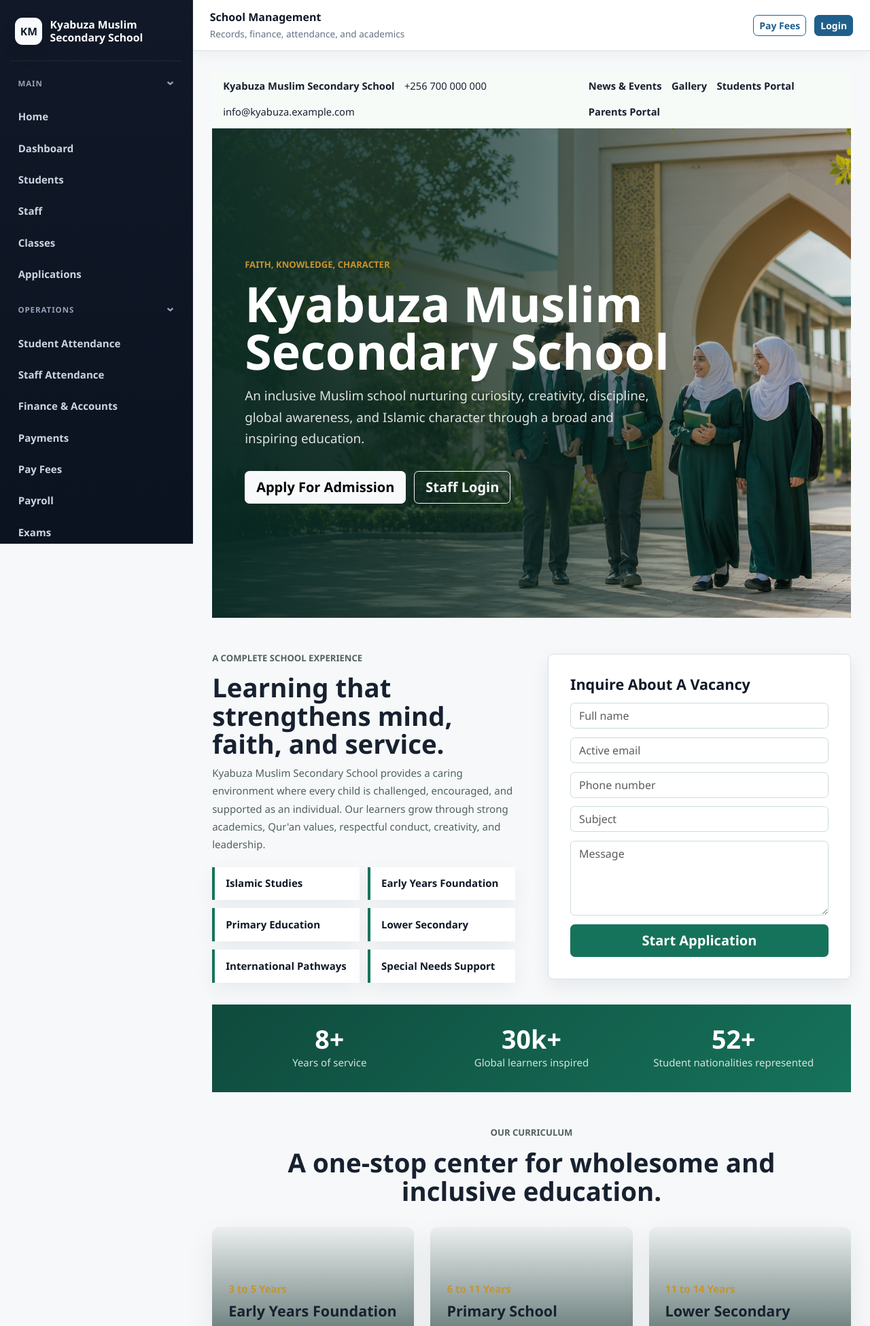
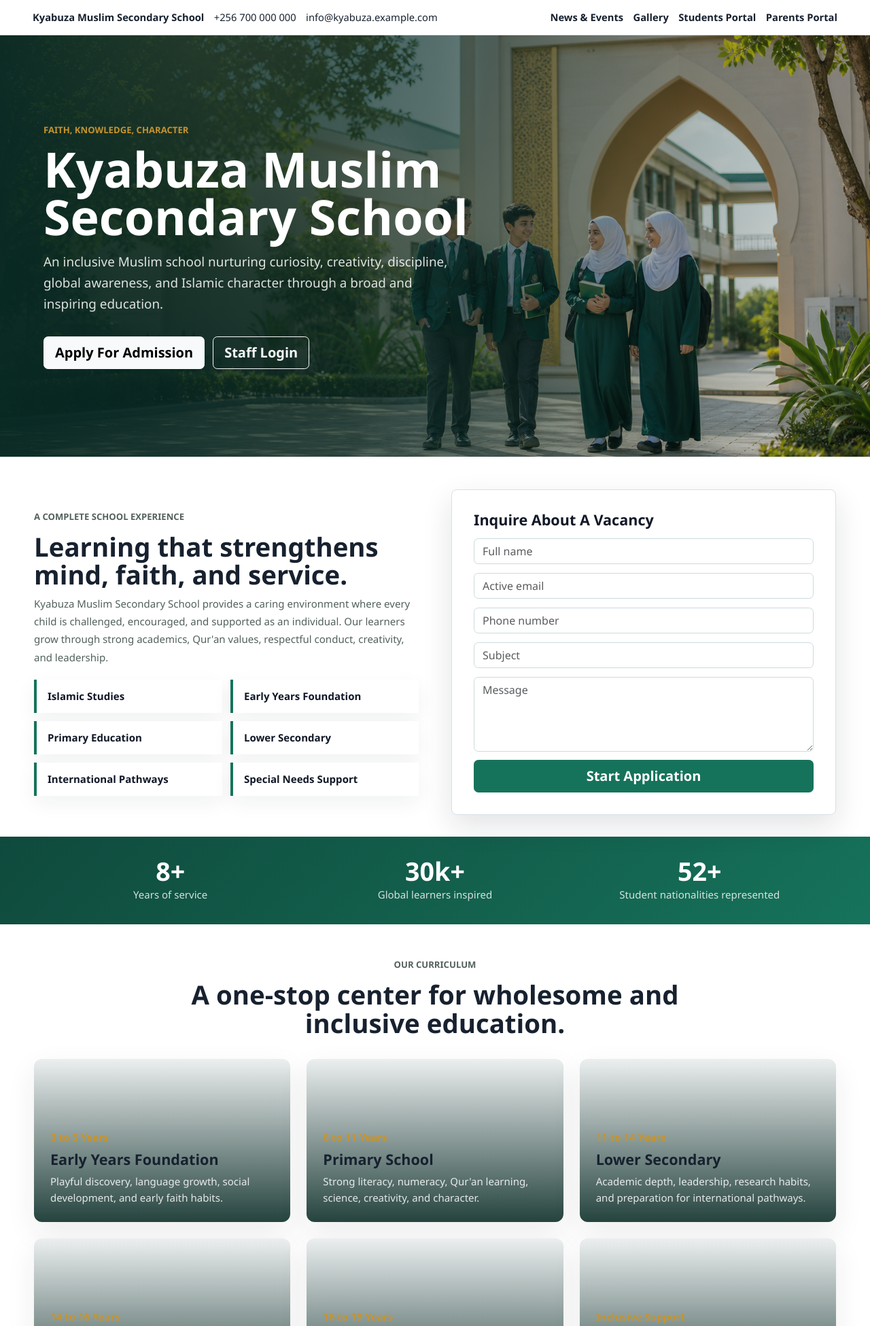
Before and after one commit to Turyatemba-silaj/schoolmanagementsystem, a Django app: page / in a window 1280 px wide. Shown: the top 1951 px of the page at 68% size. Run offline with Django 5.2, Linux system fonts and the light colour scheme.

Commit message:
all changes

```diff
--- a/static/core/css/site.css
+++ b/static/core/css/site.css
@@ -1780,3 +1780,66 @@ body {
 .public-footer {
     border-radius: 0;
 }
+
+.public-shell {
+    min-height: 100vh;
+    background: #fff;
+}
+
+.public-shell .app-content {
+    max-width: none;
+    padding: 0;
+}
+
+.public-messages {
+    position: fixed;
+    top: 1rem;
+    left: 50%;
+    width: min(92vw, 760px);
+    transform: translateX(-50%);
+    z-index: 30;
+}
+
+.public-shell .public-top-strip {
+    min-height: 52px;
+    padding: 0.7rem clamp(1rem, 4vw, 3rem);
+    background: #fff;
+}
+
+.public-shell .home-hero {
+    min-height: 620px;
+    padding: clamp(5rem, 8vw, 7rem) clamp(1rem, 5vw, 4rem);
+}
+
+.public-shell .home-section,
+.public-shell .home-band,
+.public-shell .partners-band {
+    width: min(1180px, calc(100% - 2rem));
+    margin-left: auto;
+    margin-right: auto;
+}
+
+.public-shell .public-moments,
+.public-shell .public-stats,
+.public-shell .public-footer {
+    width: 100%;
+}
+
+.public-shell .public-stats {
+    padding-left: clamp(1rem, 5vw, 4rem);
+    padding-right: clamp(1rem, 5vw, 4rem);
+}
+
+.public-shell .public-inquiry {
+    box-shadow: 0 16px 44px rgba(17, 24, 39, 0.12);
+}
+
+.public-shell .home-band,
+.public-shell .partners-band {
+    border: 1px solid var(--app-border);
+}
+
+.public-shell .public-footer {
+    padding-left: clamp(1rem, 5vw, 4rem);
+    padding-right: clamp(1rem, 5vw, 4rem);
+}
--- a/templates/core/base.html
+++ b/templates/core/base.html
@@ -9,6 +9,7 @@
     <link href="{% static 'core/css/site.css' %}" rel="stylesheet">
 </head>
 <body>
+{% if user.is_authenticated %}
 <div class="app-shell">
     <aside class="app-sidebar">
         <a class="app-brand" href="{% url 'home' %}">
@@ -18,10 +19,7 @@
 
         <nav class="app-nav app-nav--dropdown" aria-label="Sidebar navigation">
             <details class="app-menu" open>
-                <summary>
-                    <span>Main</span>
-                    <span class="app-menu__chevron">&rsaquo;</span>
-                </summary>
+                <summary><span>Main</span><span class="app-menu__chevron">&rsaquo;</span></summary>
                 <div class="app-menu__items">
                     <a href="{% url 'home' %}"><span>Home</span></a>
                     <a href="{% url 'dashboard' %}"><span>Dashboard</span></a>
@@ -33,10 +31,7 @@
             </details>
 
             <details class="app-menu" open>
-                <summary>
-                    <span>Operations</span>
-                    <span class="app-menu__chevron">&rsaquo;</span>
-                </summary>
+                <summary><span>Operations</span><span class="app-menu__chevron">&rsaquo;</span></summary>
                 <div class="app-menu__items">
                     <a href="{% url 'attendance_marking' %}"><span>Student Attendance</span></a>
                     <a href="{% url 'staff_attendance_marking' %}"><span>Staff Attendance</span></a>
@@ -50,10 +45,7 @@
             </details>
 
             <details class="app-menu">
-                <summary>
-                    <span>System</span>
-                    <span class="app-menu__chevron">&rsaquo;</span>
-                </summary>
+                <summary><span>System</span><span class="app-menu__chevron">&rsaquo;</span></summary>
                 <div class="app-menu__items">
                     <a href="{% url 'manage_index' %}"><span>Manage Tables</span></a>
                     <a href="{% url 'manage_model_list' 'audit-logs' %}"><span>Audit Logs</span></a>
@@ -69,31 +61,35 @@
                 <span>Records, finance, attendance, and academics</span>
             </div>
             <div class="app-user">
-                {% if user.is_authenticated %}
-                    <span>Hello, {{ user.username }}</span>
-                    <form method="post" action="{% url 'logout' %}">
-                        {% csrf_token %}
-                        <button type="submit" class="btn btn-sm btn-outline-primary">Logout</button>
-                    </form>
-                {% else %}
-                    <a class="btn btn-sm btn-outline-primary" href="{% url 'payee_login' %}">Pay Fees</a>
-                    <a class="btn btn-sm btn-primary" href="{% url 'login' %}">Login</a>
-                {% endif %}
+                <span>Hello, {{ user.username }}</span>
+                <form method="post" action="{% url 'logout' %}">
+                    {% csrf_token %}
+                    <button type="submit" class="btn btn-sm btn-outline-primary">Logout</button>
+                </form>
             </div>
         </header>
+        <div class="app-content">
+{% else %}
+<main class="public-shell">
+{% endif %}
 
-        <div class="app-content">
             {% if messages %}
-                <div class="messages">
+                <div class="messages {% if not user.is_authenticated %}public-messages{% endif %}">
                     {% for message in messages %}
                         <div class="alert alert-{{ message.tags }}">{{ message }}</div>
                     {% endfor %}
                 </div>
             {% endif %}
+
             {% block content %}{% endblock %}
+
+{% if user.is_authenticated %}
         </div>
     </main>
 </div>
+{% else %}
+</main>
+{% endif %}
 <script src="https://cdn.jsdelivr.net/npm/bootstrap@5.3.2/dist/js/bootstrap.bundle.min.js"></script>
 </body>
 </html>
```
Also changed, not shown: vercel.json.
